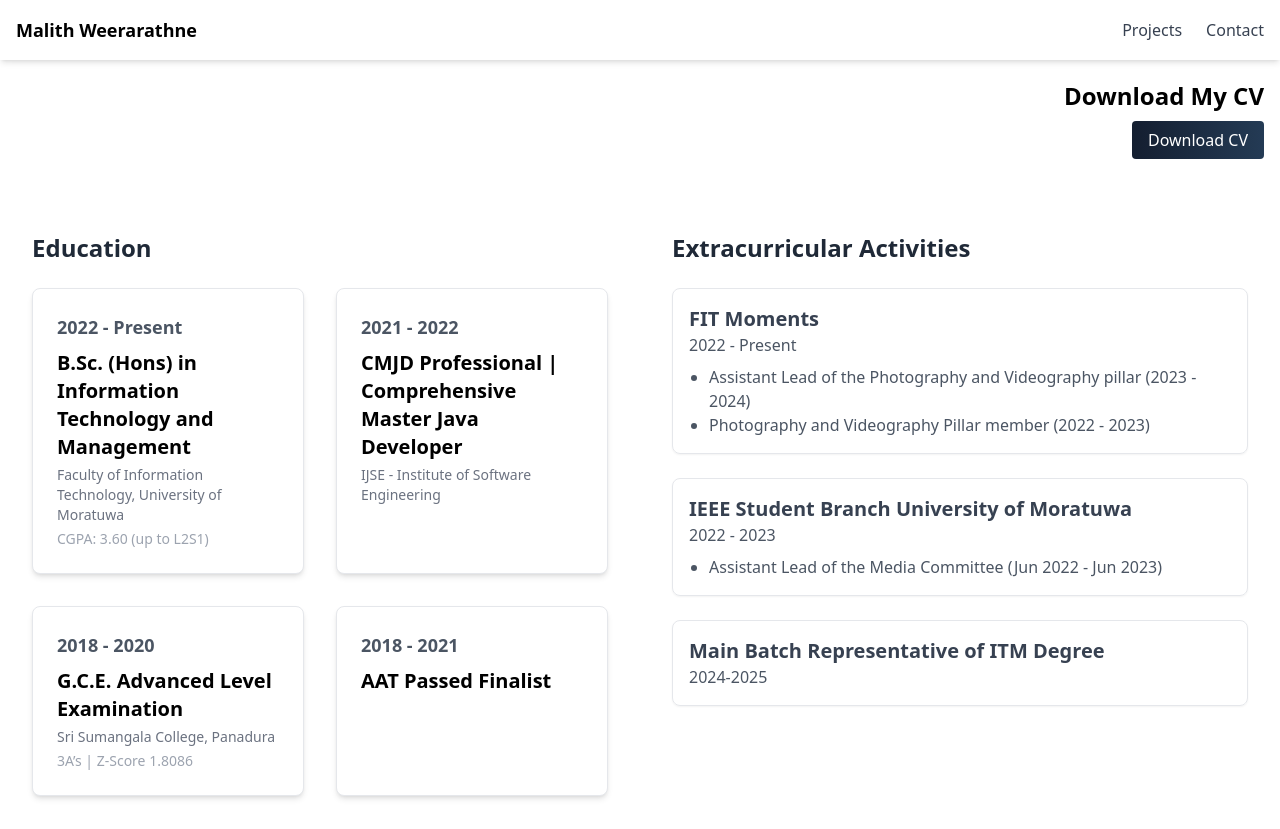
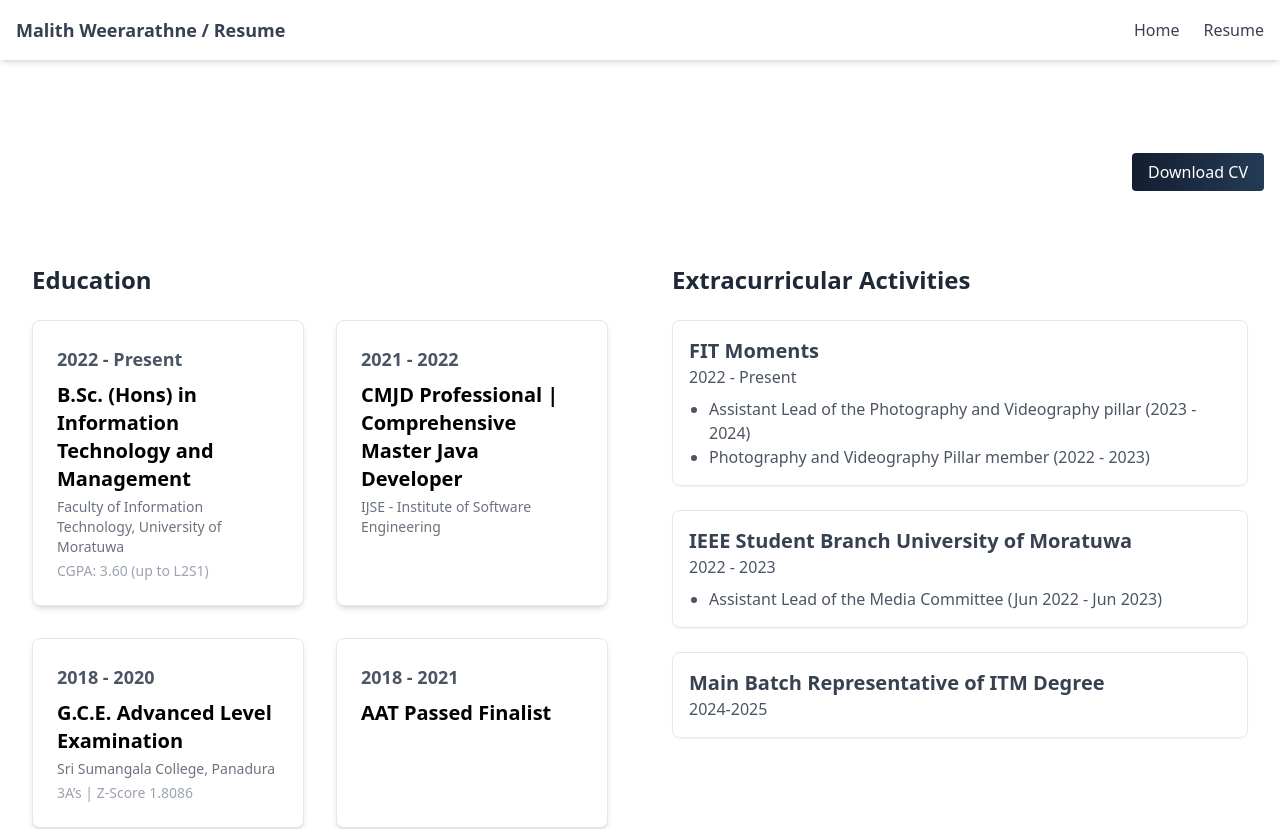
Before and after one commit to Malith212/my-portfolio, a React (Create React App) app: page /cv in a window 1280 px wide. Shown: the top 829 px of the page. Built offline with nearby package versions, Linux system fonts and the light colour scheme.

Commit message:
nav bar added

```diff
--- a/src/components/Navbar.jsx
+++ b/src/components/Navbar.jsx
@@ -1,44 +1,42 @@
 import React, { useState, useEffect } from 'react';
+import { Link, useLocation } from 'react-router-dom'; // Import Link and useLocation from react-router-dom
 
 const Navbar = () => {
   const [section, setSection] = useState(''); // State to track current section
+  const location = useLocation(); // Hook to get the current location
 
-  const handleScroll = (id, sectionName) => {
-    const sectionElement = document.querySelector(id);
-    if (sectionElement) {
-      sectionElement.scrollIntoView({ behavior: 'smooth' });
-      setSection(sectionName); // Update the section state
+  useEffect(() => {
+    // Update section based on the current pathname
+    if (location.pathname === '/cv') {
+      setSection('Resume');
+    } else {
+      setSection(''); // Reset to root on page load or refresh
     }
-  };
-
-  // UseEffect to reset the section when the page is refreshed or loaded
-  useEffect(() => {
-    setSection(''); // Reset to root on page load or refresh
-  }, []);
+  }, [location.pathname]); // Depend on location.pathname to trigger updates
 
   return (
     <nav className="fixed w-full bg-white shadow-md p-4 z-50">
       <div className="container mx-auto flex flex-col md:flex-row justify-between items-center">
-        {/* Dynamically updating the heading */}
+        {/* Dynamically updating the heading as a link */}
         <h1 className="text-lg font-bold mb-4 md:mb-0">
-          Malith Weerarathne{section && `/${section}`}
+          <Link to="/" className="text-gray-700 hover:text-blue-600">
+            Malith Weerarathne{section && ` / ${section}`}
+          </Link>
         </h1>
         <ul className="flex flex-col md:flex-row space-y-4 md:space-y-0 md:space-x-6">
           <li>
-            <button
-              onClick={() => handleScroll('#projects', 'projects')}
-              className="text-gray-700 hover:text-blue-600"
-            >
-              Projects
-            </button>
+            <Link to="/" className="text-gray-700 hover:text-blue-600">
+              Home
+            </Link>
           </li>
           <li>
-            <button
-              onClick={() => handleScroll('#contact-form', 'contact')}
+            <Link
+              to="/cv"
               className="text-gray-700 hover:text-blue-600"
+              onClick={() => setSection('Resume')} // Update the section when clicking Resume
             >
-              Contact
-            </button>
+              Resume
+            </Link>
           </li>
         </ul>
       </div>
--- a/src/components/cv/DownloadCv.jsx
+++ b/src/components/cv/DownloadCv.jsx
@@ -2,10 +2,9 @@ import React from 'react';
 
 const DownloadCv = () => {
   return (
-    <section className="py-10 text-right">
-      <h2 className="text-2xl font-bold mb-4">Download My CV</h2>
+    <section className="py-10 text-right mt-20"> {/* Add mt-20 or similar value */}
       <a
-        href="/path-to-your-cv.pdf"
+        href="/path-to-your-cv.pdf" // Make sure to replace with the correct path
         download
         className="bg-gradient-to-r from-[#141E30] to-[#243B55] text-white py-2 px-4 rounded hover:bg-[#2D3436] transition-colors duration-300"
       >
```
